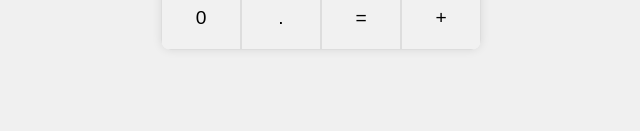
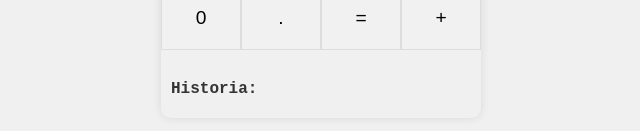
Before and after one commit to Kornetas/kalkulator-react, a React (Vite) app: page / in a window 1280 px wide. Shown: the part 461-592 px from the top of the page, without its empty margins (319-959 px from the left). Built offline with nearby package versions, Linux system fonts and the light colour scheme.

Commit message:
added history of calculations with clickable reuse, styled-components for calculation history display

```diff
--- a/src/components/Calculator/Calculator.jsx
+++ b/src/components/Calculator/Calculator.jsx
@@ -1,9 +1,19 @@
 import React, { useState } from "react";
 import { evaluate } from "mathjs";
-import { Wrapper, Display, ButtonGrid, Button } from "./Calculator.styles";
+import {
+  Wrapper,
+  Display,
+  ButtonGrid,
+  Button,
+  HistoryWrapper,
+  HistoryTitle,
+  HistoryList,
+  HistoryItem,
+} from "./Calculator.styles";
 
 function Calculator() {
   const [input, setInput] = useState("");
+  const [history, setHistory] = useState([]); // przechowuje historię działań
 
   // Obsługa kliknięcia przycisku (cyfra, operator)
   const handleClick = (value) => {
@@ -14,6 +24,11 @@ function Calculator() {
   const handleEvaluate = () => {
     try {
       const result = evaluate(input);
+      // Dodaj do historii (nowy obiekt: wyrażenie i wynik)
+      setHistory((prevHistory) => [
+        { expression: input, result: result.toString() },
+        ...prevHistory,
+      ]);
       setInput(result.toString());
     } catch (error) {
       console.error("Błąd w działaniu:", error);
@@ -94,6 +109,21 @@ function Calculator() {
         <Button onClick={handleEvaluate}>=</Button>
         <Button onClick={() => handleClick("+")}>+</Button>
       </ButtonGrid>
+
+      <HistoryWrapper>
+        <HistoryTitle>Historia:</HistoryTitle>
+        <HistoryList>
+          {history.map((item, index) => (
+            <HistoryItem
+              key={index}
+              onClick={() => setInput(item.expression)}
+              title="Kliknij, aby ponownie użyć"
+            >
+              {item.expression} = <strong>{item.result}</strong>
+            </HistoryItem>
+          ))}
+        </HistoryList>
+      </HistoryWrapper>
     </Wrapper>
   );
 }
--- a/src/components/Calculator/Calculator.styles.js
+++ b/src/components/Calculator/Calculator.styles.js
@@ -34,3 +34,31 @@ export const Button = styled.button`
     background: #e0e0e0;
   }
 `;
+
+export const HistoryWrapper = styled.div`
+  margin-top: 20px;
+  padding: 10px;
+`;
+export const HistoryTitle = styled.h4`
+  margin-bottom: 10px;
+  font-size: 1rem;
+  font-weight: bold;
+  color: #333;
+`;
+export const HistoryList = styled.ul`
+  list-style: none;
+  padding: 0;
+`;
+
+export const HistoryItem = styled.li`
+  font-family: monospace;
+  font-size: 0.9rem;
+  cursor: pointer;
+  margin-bottom: 5px;
+  color: #444;
+
+  &:hover {
+    text-decoration: underline;
+    color: #000;
+  }
+`;
```
